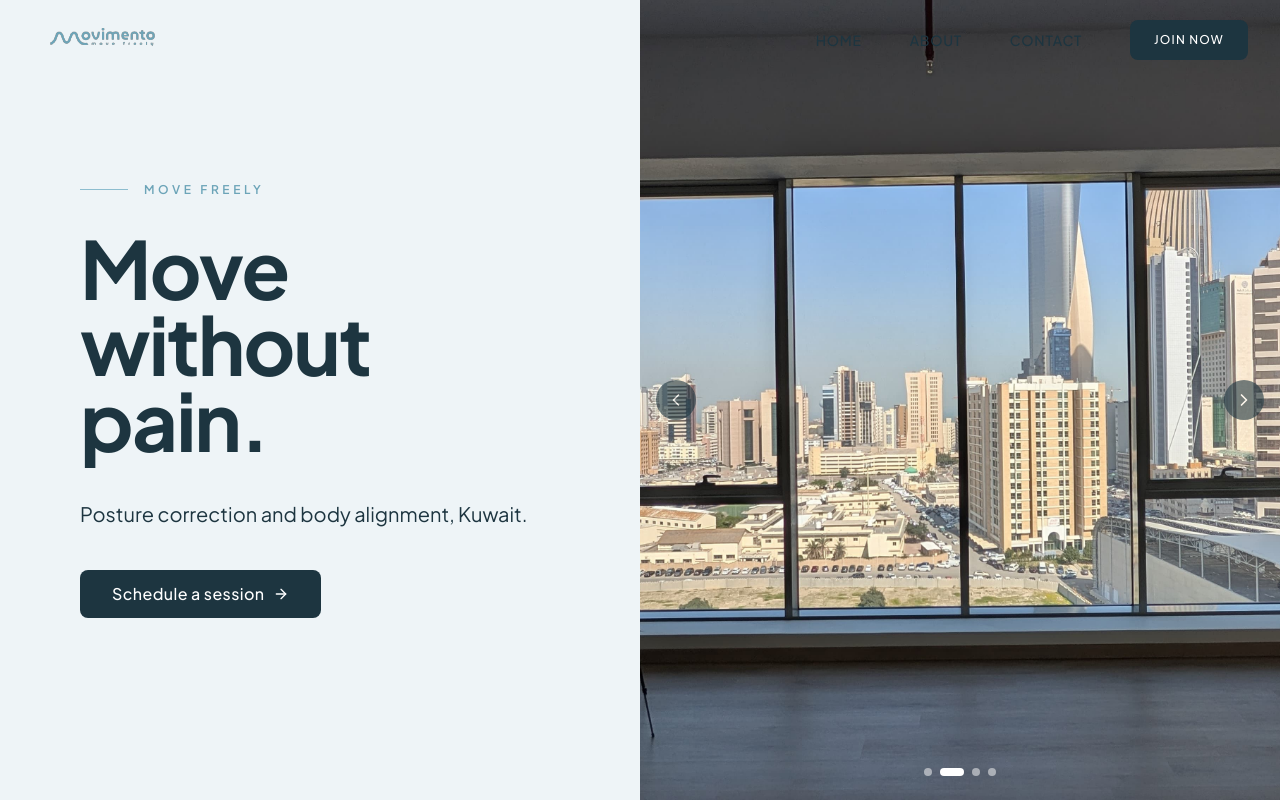
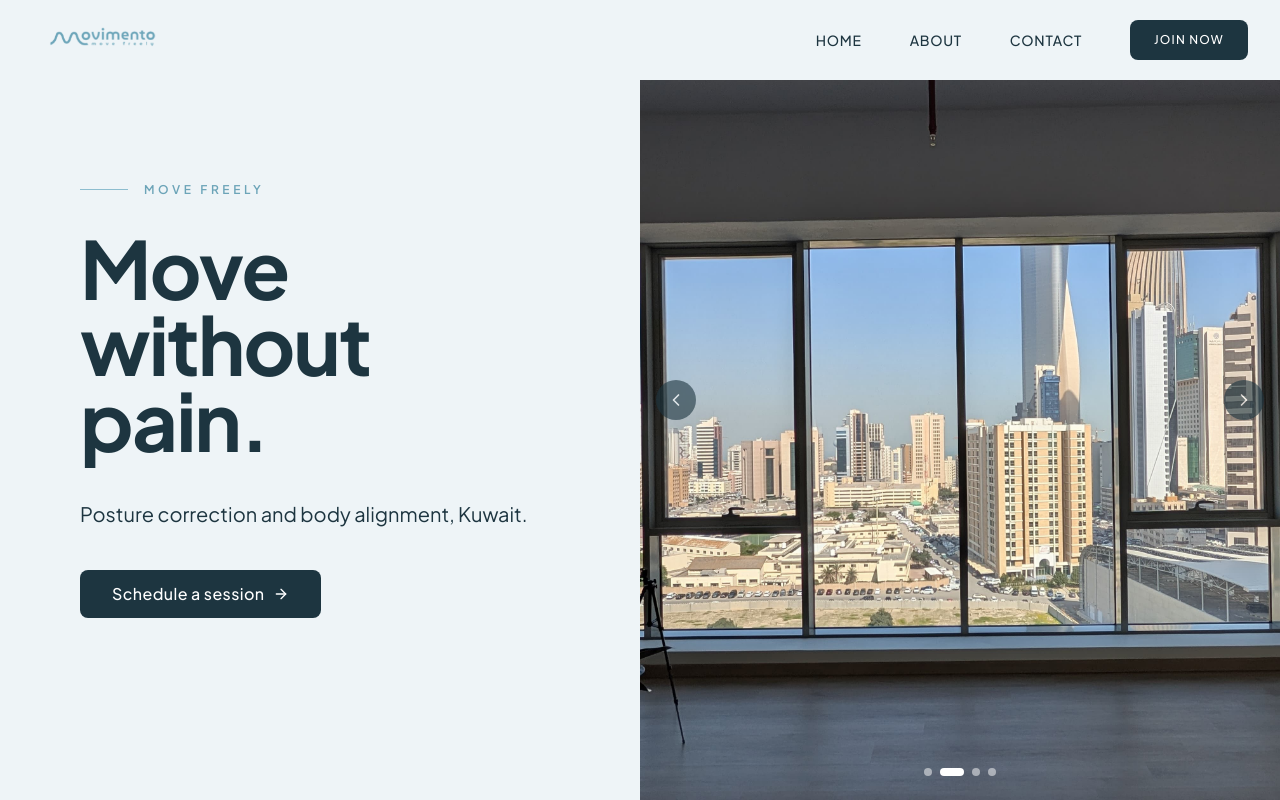
Before and after one commit to samcarmen/movimento, a Next.js app: page / in a window 1280 px wide. Shown: the top 800 px of the page. Built offline with nearby package versions, Linux system fonts and the light colour scheme.

Commit message:
add picture carousell on hero

```diff
--- a/src/components/layout/Header.tsx
+++ b/src/components/layout/Header.tsx
@@ -111,7 +111,7 @@ export default function Header() {
           {/* Logo */}
           <Link href="/" className="relative group outline-none focus:outline-none" style={{ WebkitTapHighlightColor: "transparent" }}>
             <Image
-              src="/images/logo.svg"
+              src="/images/logo_transparent.png"
               alt="Movimento"
               width={160}
               height={48}
--- a/src/components/sections/HeroSection.tsx
+++ b/src/components/sections/HeroSection.tsx
@@ -128,7 +128,7 @@ export default function HeroSection() {
               animate={{ opacity: 1 }}
               exit={{ opacity: 0 }}
               transition={{ duration: 0.6 }}
-              className="absolute inset-0"
+              className="absolute inset-x-0 bottom-0 top-20"
             >
               <Image
                 src={SLIDES[current].src}
```
Also changed, not shown: public/images/logo_transparent.png (added), 2 other files (tests, documents, lock files or other folders).
